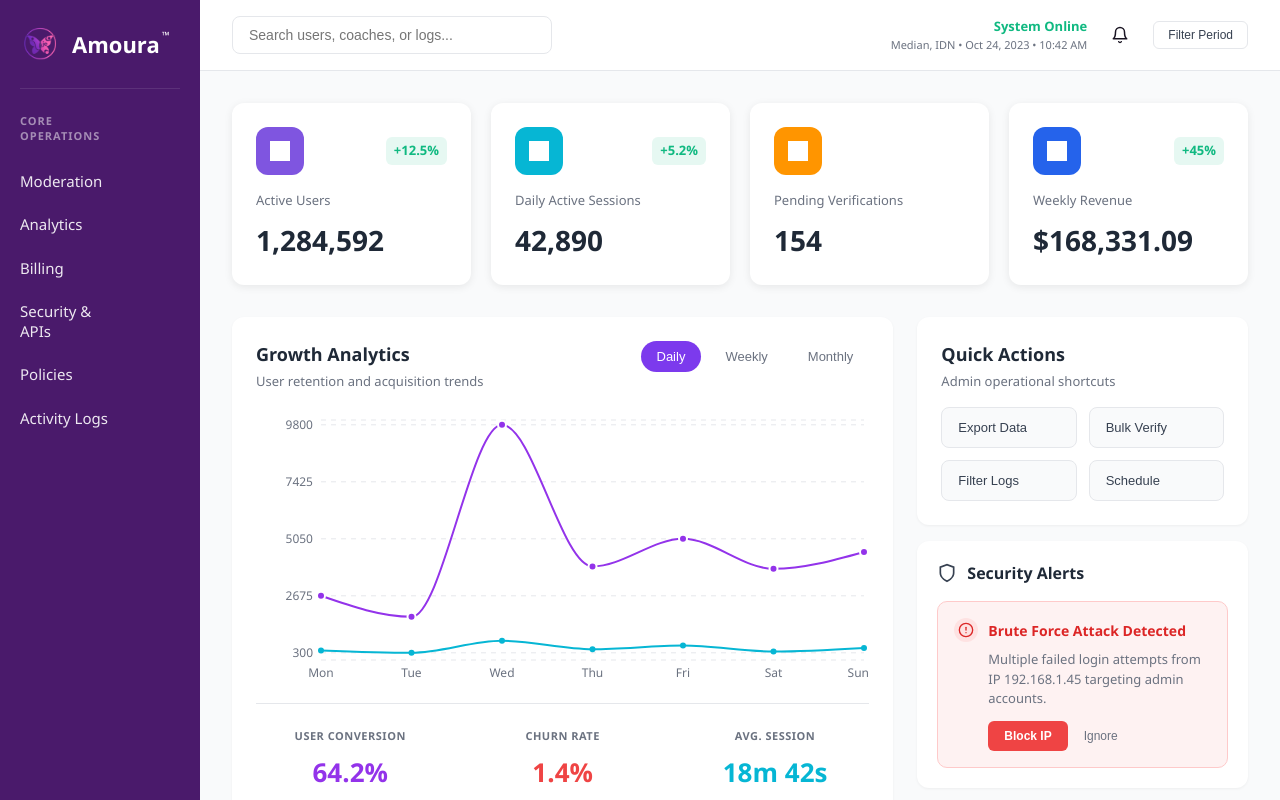
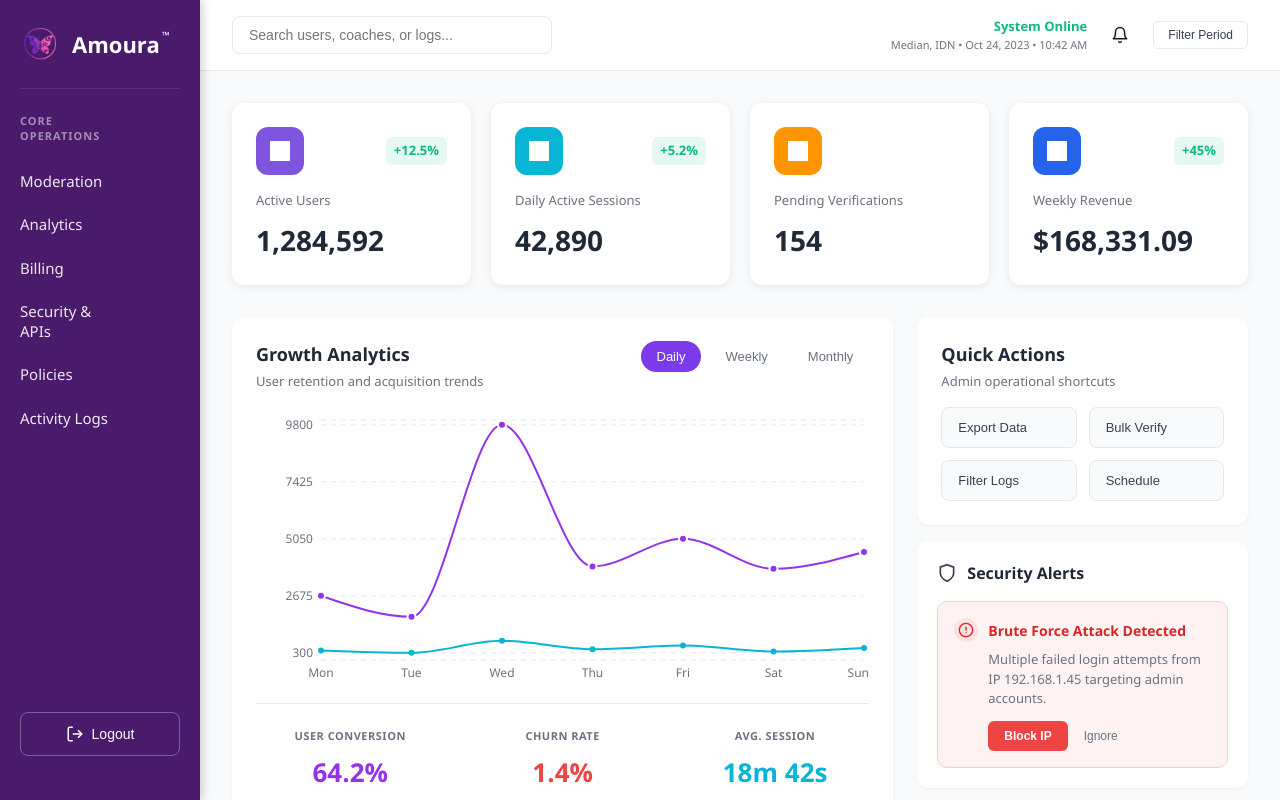
Before and after one commit to IjeButterfly-Relationship-app/Portal, a React (Vite) app: page /dashboard in a window 1280 px wide. Shown: the top 800 px of the page. Built offline with nearby package versions, Linux system fonts and the light colour scheme; grey boxes are pictures that could not be loaded.

Commit message:
Make sidebar fixed/static and main content scrollable with footer at bottom

```diff
--- a/src/styles/Dashboard.css
+++ b/src/styles/Dashboard.css
@@ -23,7 +23,12 @@ body {
   box-shadow: 2px 0 10px rgba(0, 0, 0, 0.2);
   display: flex;
   flex-direction: column;
-  min-height: 100vh;
+  height: 100vh;
+  flex-shrink: 0;
+  position: fixed;
+  left: 0;
+  top: 0;
+  z-index: 100;
 }
 
 .sidebar-logo {
@@ -147,7 +152,9 @@ body {
   flex: 1;
   display: flex;
   flex-direction: column;
-  overflow: auto;
+  margin-left: 200px;
+  height: 100vh;
+  overflow-y: auto;
 }
 
 /* ===== HEADER ===== */
@@ -232,6 +239,7 @@ body {
 
 /* ===== CONTENT AREA ===== */
 .content-area {
+  flex: 1;
   padding: 32px;
   background: #f9fafb;
 }
@@ -844,7 +852,7 @@ body {
   display: flex;
   justify-content: space-between;
   align-items: center;
-  margin-top: 32px;
+  flex-shrink: 0;
 }
 
 .footer-links {
@@ -890,6 +898,10 @@ body {
     display: none;
   }
 
+  .main-content {
+    margin-left: 0;
+  }
+
   .header {
     flex-direction: column;
     gap: 16px;
```
